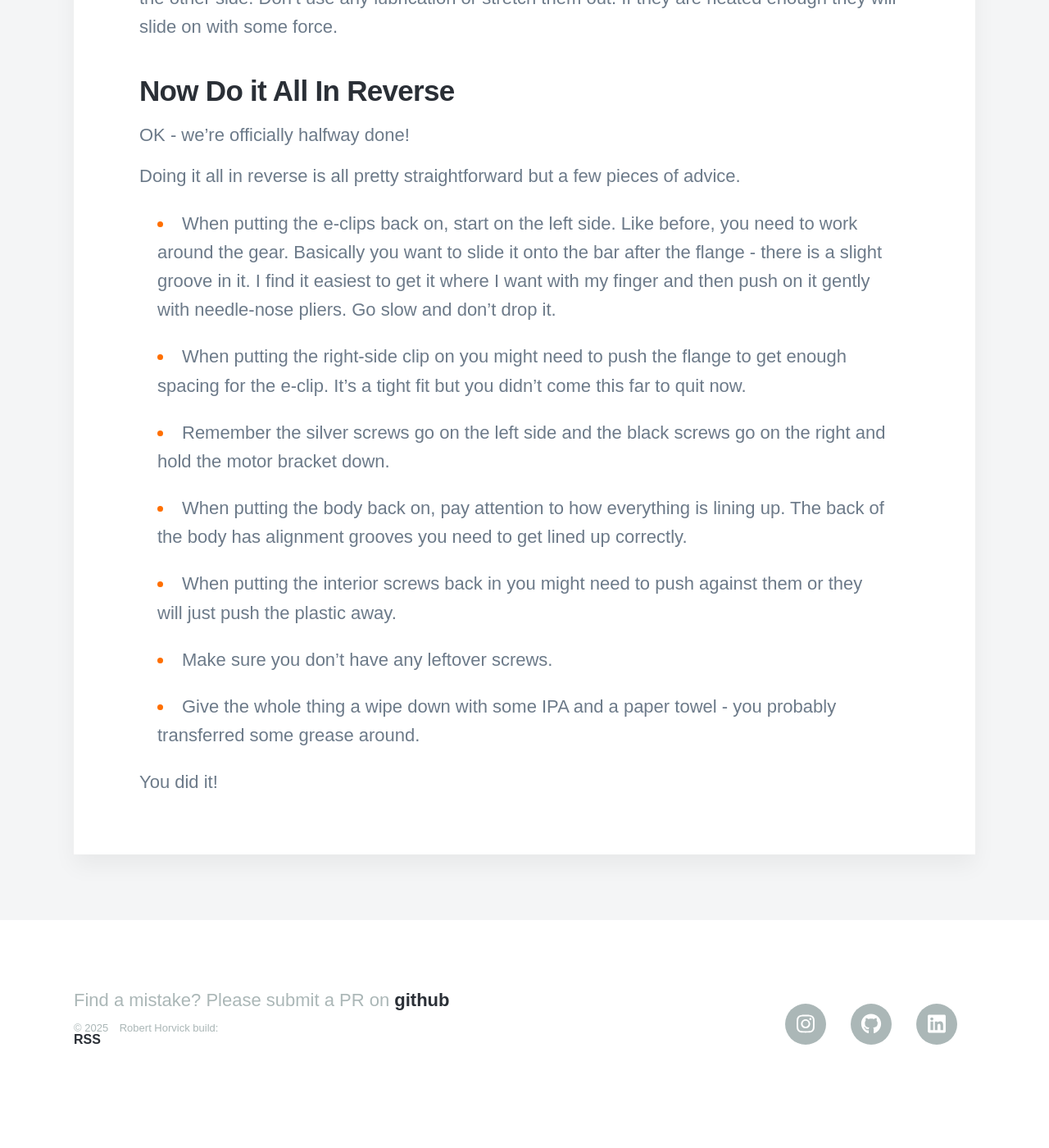
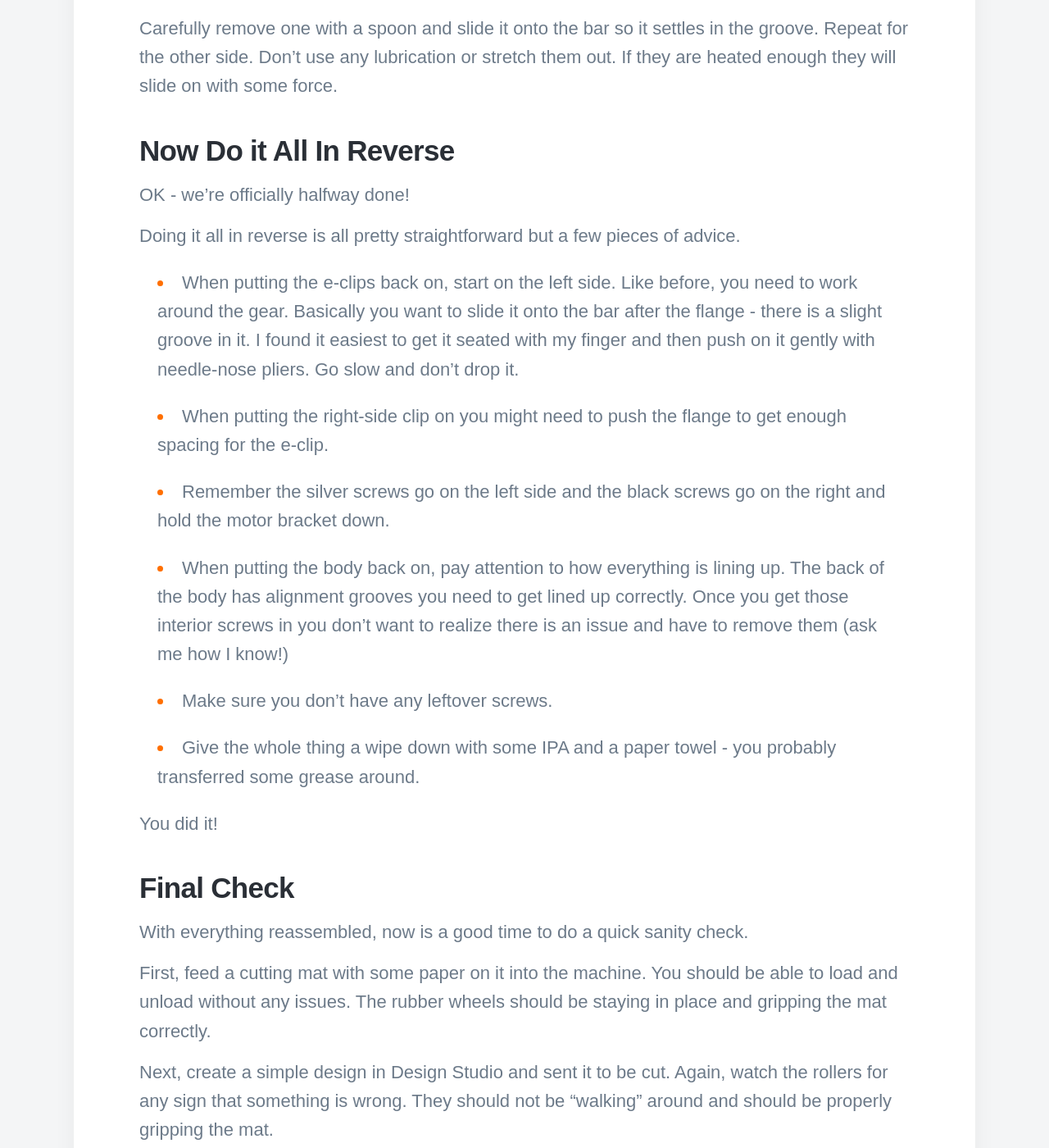
Before and after one commit to bubbafat/bubbafat.github.io, a Jekyll site: the page built from _posts/2025-12-27-Cricut-Maker-Replacing-Rollers-Step-By-Step.md, in a window 1280 px wide and 1400 px high, scrolled down 16175 px. Shown: the whole window at 82% size. Built offline with Jekyll 4.4.1, drawn with Linux system fonts in a browser that asks for light colours; nearby versions of some CDN libraries; some web fonts are replaced; comment, search, counter and statistics services are not loaded; before the commit the page ends 17531 px from its top, so only the background shows below that; some of the changed text lies outside the part shown.

Commit message:
Summary section

```diff
--- a/_posts/2025-12-27-Cricut-Maker-Replacing-Rollers-Step-By-Step.md
+++ b/_posts/2025-12-27-Cricut-Maker-Replacing-Rollers-Step-By-Step.md
@@ -136,7 +136,7 @@
 
 Now let's get the bar out.  With the e-clip removed you can slide the bar out but it doesn't slide much.
 
-Go back to the right side of the machine and slide the bar out about 3/4 of an inch - as far as it will go. You'll need to give it a little push and I found that there was a sweet spot where you had it lifted a little.
+Go back to the right side of the machine and slide the bar out about 3/4 of an inch - as far as it will go. You'll need to give it a little push and might need to lift it slightly.
 
 ![The bar pushed through the right side](/images/post/cricutrollers/bar-slide-out.webp)
 
@@ -149,19 +149,19 @@
 
 <h2>Replace the Rollers</h2>
 
-I was so excited to be at this spot that I forgot to take pictures - but this is the easiest part.
+_I was so excited to be at this spot that I forgot to take pictures - but this is the easiest part!_
 
 Using the needle-nose pliers, grip one of the black rollers and stretch it a little. Now slide it off the bar.
 
-Do the same on the other side.
-
-We're replacing both. I don't care if only one is a problem - we're not doing this again in 3 months.
+Do the same on the other side (replace both!)
 
 Make sure you leave the white plastic rollers on the bar. They can slide around - you'll adjust them later.
 
+{% include tip.html content="Now would be a good time to clean the bar with some 90%+ IPA or detergent." %}
+
 Now go to your kitchen and get a cup of water in a measuring cup or coffee mug - whatever. Put it in the microwave until it just starts bubbling. You don't want it boiling - 170°F (77°C) is fine.
 
-Once the water is hot put the new rollers in and let them sit for a minute or two.
+Once the water is hot put the new rollers in the water and let them sit for a minute or two to heat up.
 
 Carefully remove one with a spoon and slide it onto the bar so it settles in the groove. Repeat for the other side. Don't use any lubrication or stretch them out. If they are heated enough they will slide on with some force.
 
@@ -171,12 +171,21 @@
 
 Doing it all in reverse is all pretty straightforward but a few pieces of advice.
 
-- When putting the e-clips back on, start on the left side. Like before, you need to work around the gear. Basically you want to slide it onto the bar after the flange - there is a slight groove in it. I find it easiest to get it where I want with my finger and then push on it gently with needle-nose pliers. Go slow and don't drop it.
-- When putting the right-side clip on you might need to push the flange to get enough spacing for the e-clip. It's a tight fit but you didn't come this far to quit now.
+- When putting the e-clips back on, start on the left side. Like before, you need to work around the gear. Basically you want to slide it onto the bar after the flange - there is a slight groove in it. I found it easiest to get it seated with my finger and then push on it gently with needle-nose pliers. Go slow and don't drop it.
+- When putting the right-side clip on you might need to push the flange to get enough spacing for the e-clip.
 - Remember the silver screws go on the left side and the black screws go on the right and hold the motor bracket down.
-- When putting the body back on, pay attention to how everything is lining up. The back of the body has alignment grooves you need to get lined up correctly.
-- When putting the interior screws back in you might need to push against them or they will just push the plastic away.
+- When putting the body back on, pay attention to how everything is lining up. The back of the body has alignment grooves you need to get lined up correctly. Once you get those interior screws in you don't want to realize there is an issue and have to remove them (ask me how I know!)
 - Make sure you don't have any leftover screws.
 - Give the whole thing a wipe down with some IPA and a paper towel - you probably transferred some grease around.
 
 You did it!
+
+<h2>Final Check</h2>
+
+With everything reassembled, now is a good time to do a quick sanity check.
+
+First, feed a cutting mat with some paper on it into the machine. You should be able to load and unload without any issues. The rubber wheels should be staying in place and gripping the mat correctly.
+
+Next, create a simple design in Design Studio and sent it to be cut. Again, watch the rollers for any sign that something is wrong. They should not be "walking" around and should be properly gripping the mat.
+
+If everything looks good - great! If not - start debugging! I'm confident you'll figure it out.
```
Also changed, not shown: other parts of _posts/2025-12-27-Cricut-Maker-Replacing-Rollers-Step-By-Step.md (+2 -2 lines).
